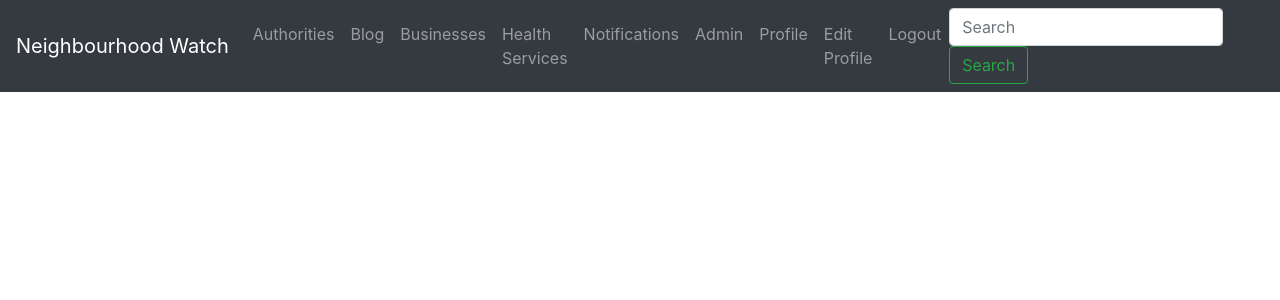
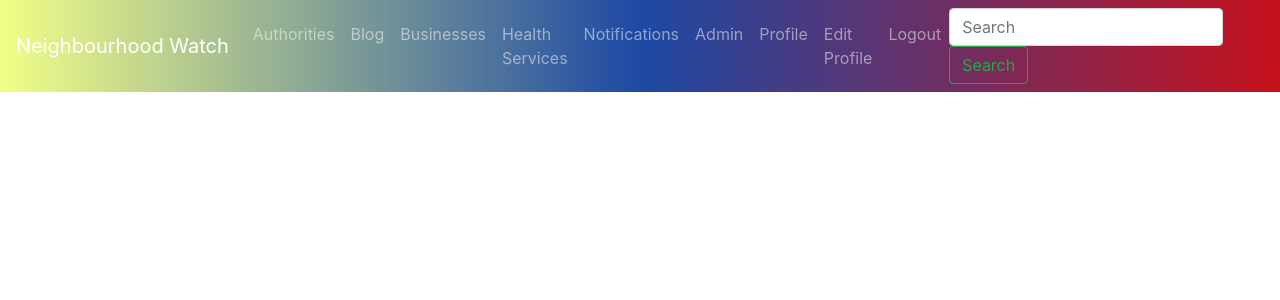
Before and after one commit to Evan-cell/neighbourhood, a Django app: page /search/ in a window 1280 px wide. Shown: the top 300 px of the page. Run offline with Django 3.2, Linux system fonts and the light colour scheme; a user stored in the database is signed in; some libraries are stand-ins or nearby versions.

Commit message:
gradient

```diff
--- a/neighbour/templates/navbar.html
+++ b/neighbour/templates/navbar.html
@@ -1,4 +1,12 @@
 {% load static %}
+<style>
+    .bg-dark{
+        background: #F2FF86;
+        background: -moz-linear-gradient(left, #F2FF86 0%, #1D49A4 50%, #C5111C 100%);
+        background: -webkit-linear-gradient(left, #F2FF86 0%, #1D49A4 50%, #C5111C 100%);
+        background: linear-gradient(to right, #F2FF86 0%, #1D49A4 50%, #C5111C 100%);
+    }
+</style>
 <nav class="navbar navbar-expand-lg navbar-dark bg-dark">
   <a class="navbar-brand" href="/">Neighbourhood Watch</a>
   <button class="navbar-toggler" type="button" data-toggle="collapse" data-target="#navbarSupportedContent" aria-controls="navbarSupportedContent" aria-expanded="false" aria-label="Toggle navigation">
```
